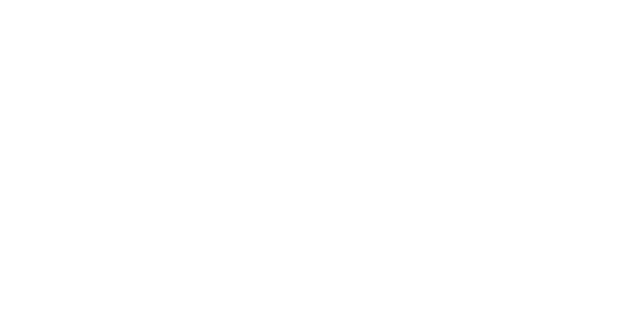
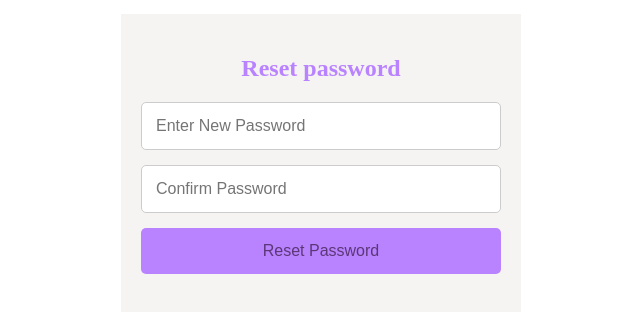
Before and after one commit to Asmidayal/ecommerce, a React (Vite) app in the folder frontend/: page /reset/1 in a window 1280 px wide. Before the commit this address had no page. Shown: the part 236-548 px from the top of the page, without its empty margins (319-959 px from the left). Built offline with nearby package versions, Linux system fonts and the light colour scheme.

Commit message:
reset password form

```diff
--- a/frontend/src/App.jsx
+++ b/frontend/src/App.jsx
@@ -14,6 +14,7 @@
 import UpdateProfile from './user/UpdateProfile';
 import UpdatePassword from './user/UpdatePassword';
 import ForgotPassword from './user/ForgotPassword';
+import ResetPassword from './user/ResetPassword';
 //import reactLogo from './assets/react.svg'
 //import viteLogo from '/vite.svg'
 //import './App.css'
@@ -40,6 +41,7 @@
                 <Route path ="/profile/update" element={<ProtectedRoute element={<UpdateProfile/>}/>}/>
                  <Route path ="/password/update" element={<ProtectedRoute element={<UpdatePassword/>}/>}/>
                   <Route path ="/password/forgot" element={<ForgotPassword/>}/>
+                      <Route path ="/reset/:token" element={<ResetPassword/>}/>
   </Routes>
   {isAuthenticated && <UserDashboard user={user}/>}
 </Router>
--- /dev/null
+++ b/frontend/src/user/ResetPassword.jsx
@@ -0,0 +1,40 @@
+import React, { useState } from 'react'
+import '../UserStyles/Form.css'
+import PageTitle from '../components/PageTitle';
+import { useParams } from 'react-router';
+
+const ResetPassword = () => {
+     const[password,setPassword]=useState('');
+     const[confirmPassword,setConfirmPassword]=useState('');
+     const {token}=useParams();
+   const resetPasswordSubmit=(e)=>{
+    e.preventDefault();
+    const data={
+        password,
+        confirmPassword,
+    }
+    console.log(data);
+   }
+  return (
+ <>
+  <PageTitle title='Password Reset'/>
+   <div className='container form-container'>
+      <div className='form-content'>
+        <form className='form'onSubmit={resetPasswordSubmit}>
+        <h2> Reset password</h2>
+
+        <div className='input-group'>
+            <input type='password'name='Password'placeholder='Enter New Password'value={password} onChange={(e)=>setPassword(e.target.value)} />
+        </div>
+         <div className='input-group'>
+            <input type='password'name='confirmPassword'placeholder='Confirm Password'value={confirmPassword} onChange={(e)=>setConfirmPassword(e.target.value)} />
+        </div>
+        <button className='authBtn'>Reset Password</button>
+        </form>
+    </div>
+   </div>
+ </>
+  )
+}
+
+export default ResetPassword
```
Also changed, not shown: 1 other file (tests, documents, lock files or other folders).
